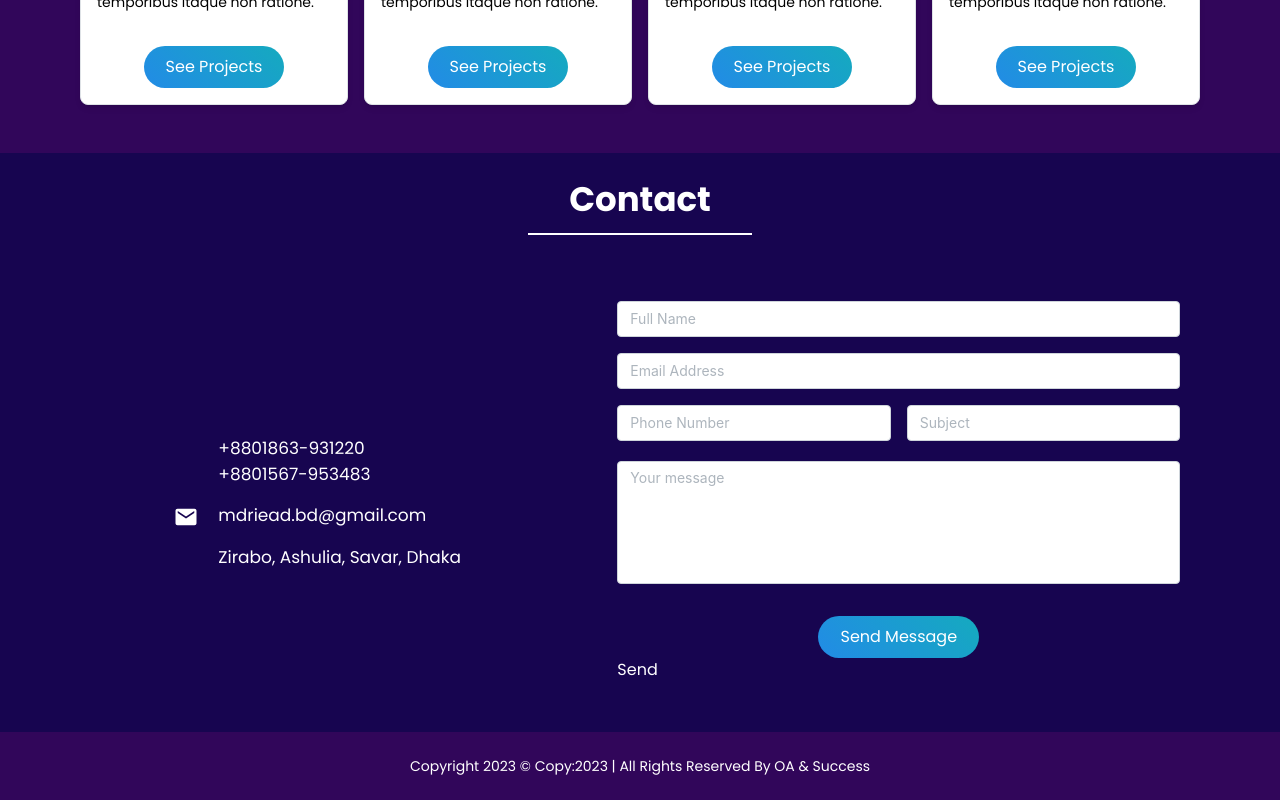
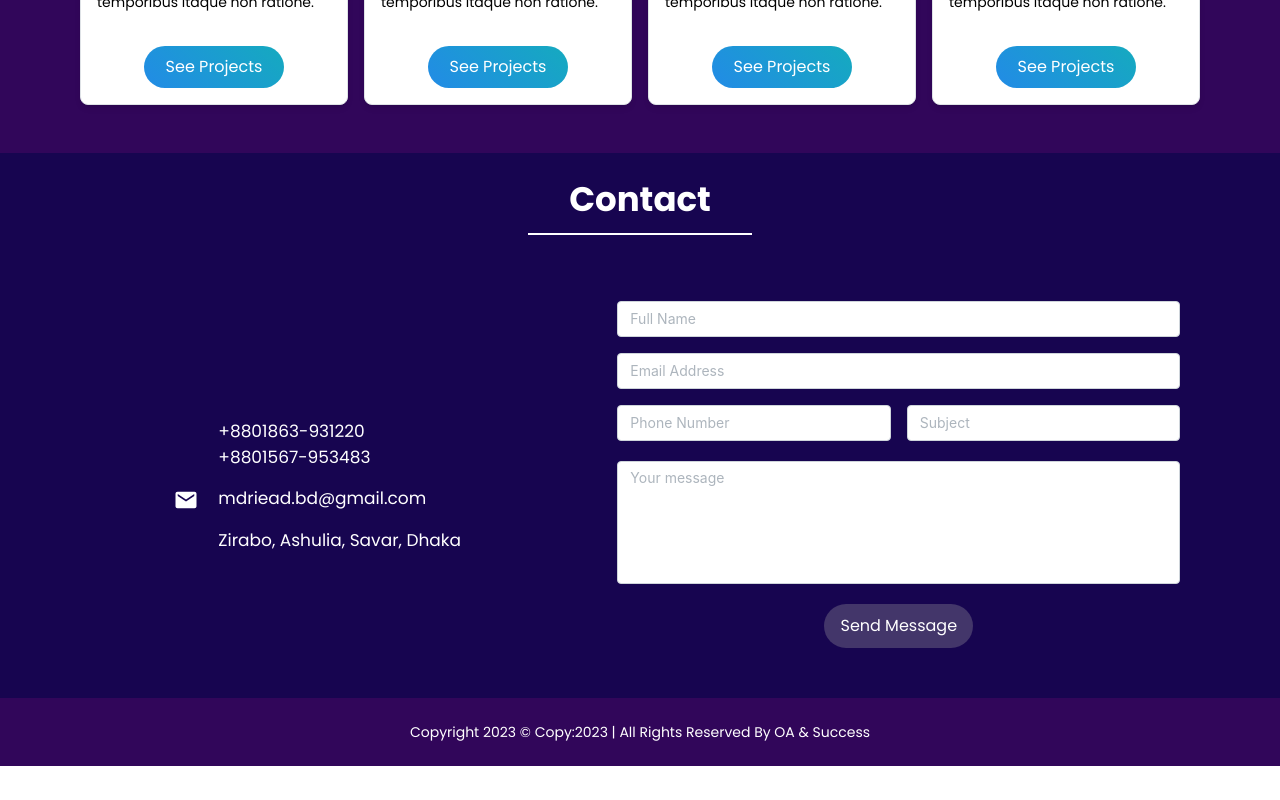
Before and after one commit to OATheSWE/Client-Portfolio-1, a React (Vite) app: page / in a window 1280 px wide. Shown: the part 2658-3458 px from the top of the page. After the commit the page ends 3424 px from the top, so only its background shows below. Built offline with nearby package versions, Linux system fonts and the light colour scheme; some icons are missing.

Commit message:
Finished with everything and pushed everything to success

```diff
--- a/src/components/Contact/Contact.jsx
+++ b/src/components/Contact/Contact.jsx
@@ -9,9 +9,11 @@ import Heading from "../Heading";
 import TextField from "../TextField";
 import emailjs from "@emailjs/browser";
 import { useState } from "react";
+import { useRef } from "react";
 
 export default function Contact() {
   const [msg, setMsg] = useState();
+  const formD = useRef();
   const form = useForm({
     initialValues: {
       name: "",
@@ -48,7 +50,9 @@ export default function Contact() {
     config: { mass: 1, tension: 80, friction: 26 },
   });
 
-  const SendEmail = async (values) => {
+  const SendEmail = (e) => {
+    e.preventDefault();
+
 
     // If all fields are filled, use Mantine's validation
     if (!form.isValid) {
@@ -57,29 +61,18 @@ export default function Contact() {
       return;
     }
 
-    try {
-      // Send email using EmailJS
-      await emailjs.sendForm(
-        "service_2gtd918",
-        "template_iu1tbcb",
-        values,
-        "J3mNgEZxGKtD-N8E_",
-        // Add the user's email as the recipient
-        values.email
-      );
+    emailjs.sendForm('service_2gtd918', 'template_8idcxr6', formD.current, 'J3mNgEZxGKtD-N8E_', form.values.email)
+    .then((result) => {
+        console.log(result.text);
+        setMsg(true);
+        form.reset();
+    }, (error) => {
+        console.log(error.text);
+        setMsg(false);
+    });
+  };
 
-      // Show success message
-      // setForm({ message: "Your message has been sent successfully!" });
-      setMsg(true);
-      console.log("hello");
-    } catch (error) {
-      console.error(error);
-      // Show error message
-      // setForm({ message: "Oops! Something went wrong. Please try again later." });
-      setMsg(false);
-      console.log("he");
-    }
-  };
+
 
   return (
     <section
@@ -117,6 +110,7 @@ export default function Contact() {
           <animated.div style={leftColAnimation}>
             <form
              onSubmit={SendEmail}
+             ref={formD}
             >
               {/* Use TextField component for each input */}
               <TextField
@@ -147,37 +141,32 @@ export default function Contact() {
                 minRows={5}
                 autosize
                 name="message"
-                form={form}
                 mt={20}
                 className=""
+                required
+                {...form.getInputProps("message")}
               />
 
               <Group justify="center">
-                <Btn
-                  text="Send Message"
-                  style={`bg-[#43366a] rounded-3xl hover:border-2 hover:border-accent hover:border-solid hover:text-white`}
-                  xl="xl"
-                />
+                <input type="submit" value="Send Message" className="bg-[#43366a] rounded-3xl hover:border-2 hover:border-accent hover:border-solid hover:text-white mt-[20px] px-4 py-2.5"/>
               </Group>
-
-              <input type="submit" value="Send" />
 
               {/* Display the text if the form has been submitted successfully */}
               {msg === true && (
-                <Text className="text-accent mt-2">
+                <Text className="text-accent mt-2 text-center">
                   Your message has been sent successfully!
                 </Text>
               )}
 
               {msg === 1 && (
-                <Text className="text-accent mt-2">
+                <Text className="text-accent mt-2 text-center">
                   Invalid form input form.
                 </Text>
               )}
 
               {/* Display the text if the form wasnt submitted successfully */}
               {msg === false && (
-                <Text className="text-accent mt-2">
+                <Text className="text-accent mt-2 text-center">
                   Oops! Something went wrong. Please try again later.
                 </Text>
               )}
```
